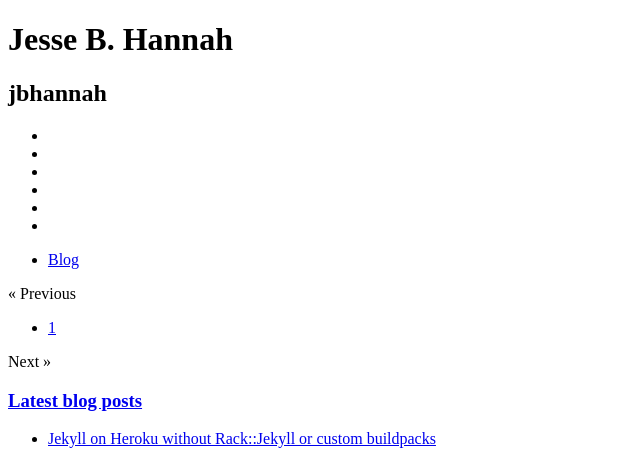
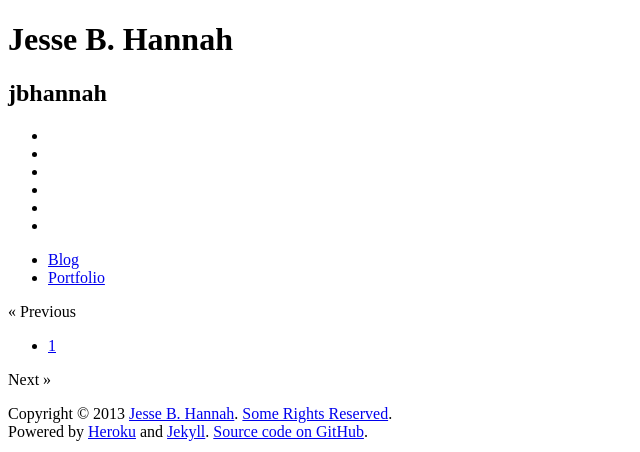
Before and after one commit to jbhannah/jbhannah.net-jekyll, a Jekyll site: the page built from blog/index.html, in a window 1280 px wide. Shown: the part 208-660 px from the top of the page, without its empty margins (0-640 px from the left). Built offline with Jekyll 4.4.1, drawn with Linux system fonts in a browser that asks for light colours; nearby versions of some CDN libraries; comment, search, counter and statistics services are not loaded; some of the changed text lies outside the part shown.

Commit message:
Portfolio link and no more sidebar

```diff
--- a/_layouts/default.html
+++ b/_layouts/default.html
@@ -71,6 +71,7 @@
           <nav id="site-menu">
             <ul>
               <li><a href="/blog">Blog</a></li>
+              <li><a href="#">Portfolio</a></li>
             </ul>
           </nav>
         </nav>
@@ -80,8 +81,6 @@
         </section>
 
       </div>
-
-      {% include sidebar.html %}
 
       <div id="root_footer"></div>
     </div>
```
